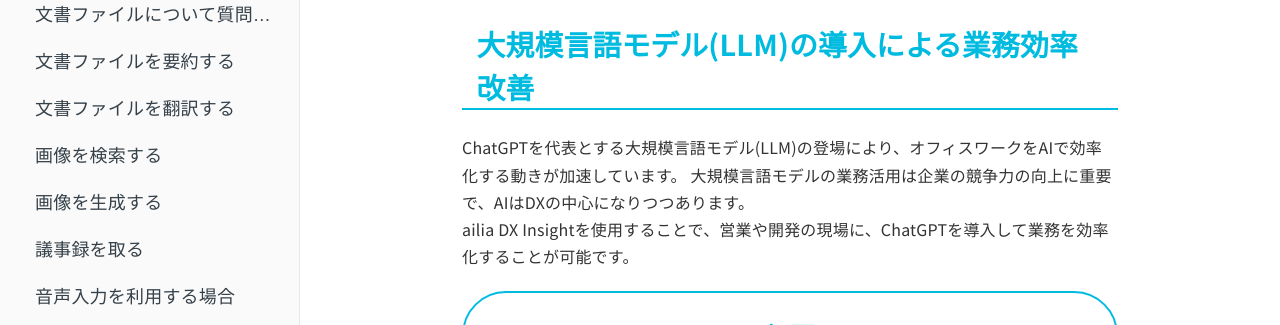
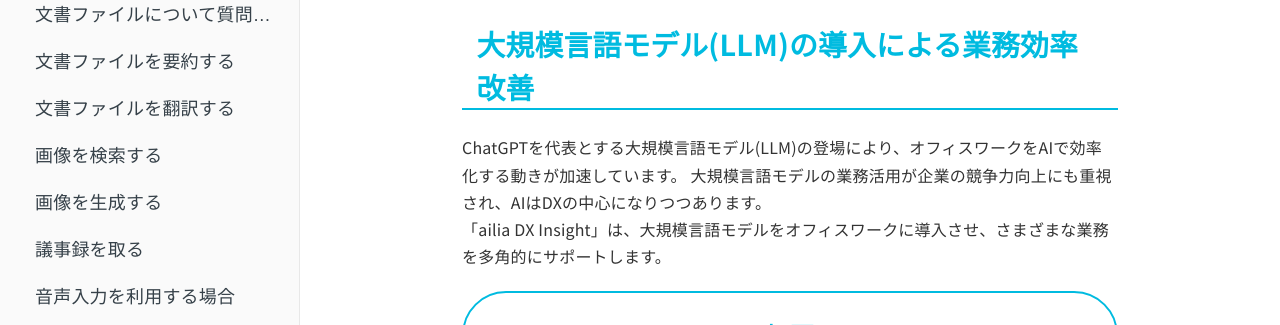
Before and after one commit to TomonoriHattori/ailia-DX-Insight-description02, a plain HTML site: page index.html in a window 1280 px wide. Shown: the part 475-800 px from the top of the page. Drawn offline with Linux system fonts and the light colour scheme.

Commit message:
Update index.html

```diff
--- a/index.html
+++ b/index.html
@@ -483,8 +483,8 @@
                                 <p><img src="img/ailia_DX_logo_01.png" alt="ailia_logo.png"></p>
 <h2 id="大規模言語モデルllmの導入による業務効率改善">大規模言語モデル(LLM)の導入による業務効率改善</h2>
 <p>ChatGPTを代表とする大規模言語モデル(LLM)の登場により、オフィスワークをAIで効率化する動きが加速しています。
-大規模言語モデルの業務活用は企業の競争力の向上に重要で、AIはDXの中心になりつつあります。<br>
-ailia DX Insightを使用することで、営業や開発の現場に、ChatGPTを導入して業務を効率化することが可能です。</p>
+大規模言語モデルの業務活用が企業の競争力向上にも重視され、AIはDXの中心になりつつあります。<br>
+「ailia DX Insight」は、大規模言語モデルをオフィスワークに導入させ、さまざまな業務を多角的にサポートします。</p>
 <h5 id="概要"><a href="overview.html">概要</a></h5>
 <h5 id="セットアップ"><a href="SetUp.html">セットアップ</a></h5>
 <h5 id="ファイルビューの操作"><a href="FileView.html">ファイルビューの操作</a></h5>
@@ -529,7 +529,7 @@
     <script>
         var gitbook = gitbook || [];
         gitbook.push(function() {
-            gitbook.page.hasChanged({"page":{"title":"HOME","level":"1.1","depth":1,"next":{"title":"概要","level":"1.2","depth":1,"path":"overview.md","ref":"overview.md","articles":[]},"dir":"ltr"},"config":{"plugins":[],"styles":{"website":"styles/website.css"},"pluginsConfig":{"highlight":{},"search":{},"lunr":{"maxIndexSize":1000000,"ignoreSpecialCharacters":false},"fontsettings":{"theme":"white","family":"sans","size":2},"theme-default":{"styles":{"website":"styles/website.css","pdf":"styles/pdf.css","epub":"styles/epub.css","mobi":"styles/mobi.css","ebook":"styles/ebook.css","print":"styles/print.css"},"showLevel":false}},"theme":"default","pdf":{"pageNumbers":true,"fontSize":12,"fontFamily":"Arial","paperSize":"a4","chapterMark":"pagebreak","pageBreaksBefore":"/","margin":{"right":62,"left":62,"top":56,"bottom":56},"embedFonts":false},"structure":{"langs":"LANGS.md","readme":"README.md","glossary":"GLOSSARY.md","summary":"SUMMARY.md"},"variables":{},"title":"ailia DX Insight","language":"ja","gitbook":"*"},"file":{"path":"README.md","mtime":"2024-06-10T03:14:31.065Z","type":"markdown"},"gitbook":{"version":"5.1.4","time":"2024-06-10T03:15:51.143Z"},"basePath":".","book":{"language":""}});
+            gitbook.page.hasChanged({"page":{"title":"HOME","level":"1.1","depth":1,"next":{"title":"概要","level":"1.2","depth":1,"path":"overview.md","ref":"overview.md","articles":[]},"dir":"ltr"},"config":{"plugins":[],"styles":{"website":"styles/website.css"},"pluginsConfig":{"highlight":{},"search":{},"lunr":{"maxIndexSize":1000000,"ignoreSpecialCharacters":false},"fontsettings":{"theme":"white","family":"sans","size":2},"theme-default":{"styles":{"website":"styles/website.css","pdf":"styles/pdf.css","epub":"styles/epub.css","mobi":"styles/mobi.css","ebook":"styles/ebook.css","print":"styles/print.css"},"showLevel":false}},"theme":"default","pdf":{"pageNumbers":true,"fontSize":12,"fontFamily":"Arial","paperSize":"a4","chapterMark":"pagebreak","pageBreaksBefore":"/","margin":{"right":62,"left":62,"top":56,"bottom":56},"embedFonts":false},"structure":{"langs":"LANGS.md","readme":"README.md","glossary":"GLOSSARY.md","summary":"SUMMARY.md"},"variables":{},"title":"ailia DX Insight","language":"ja","gitbook":"*"},"file":{"path":"README.md","mtime":"2024-06-10T08:30:32.668Z","type":"markdown"},"gitbook":{"version":"5.1.4","time":"2024-06-10T10:27:50.481Z"},"basePath":".","book":{"language":""}});
         });
     </script>
 </div>
```
